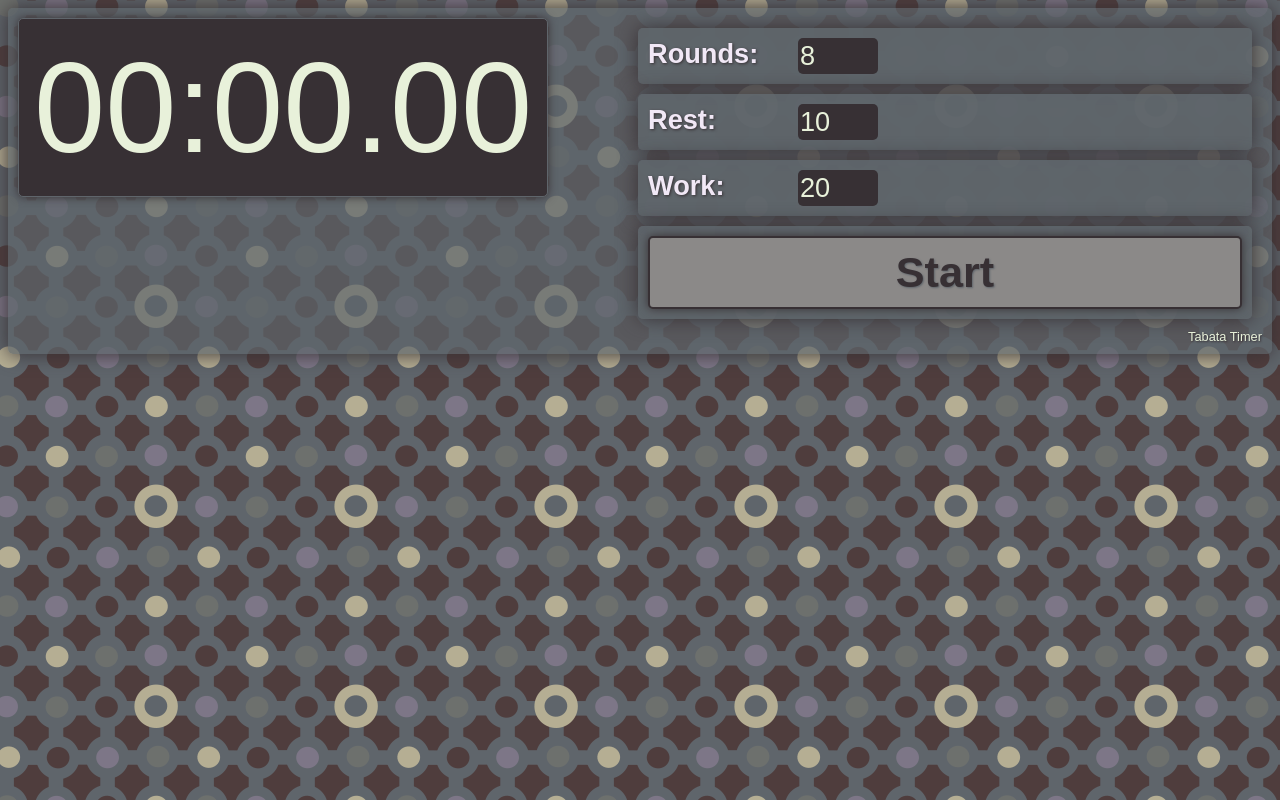
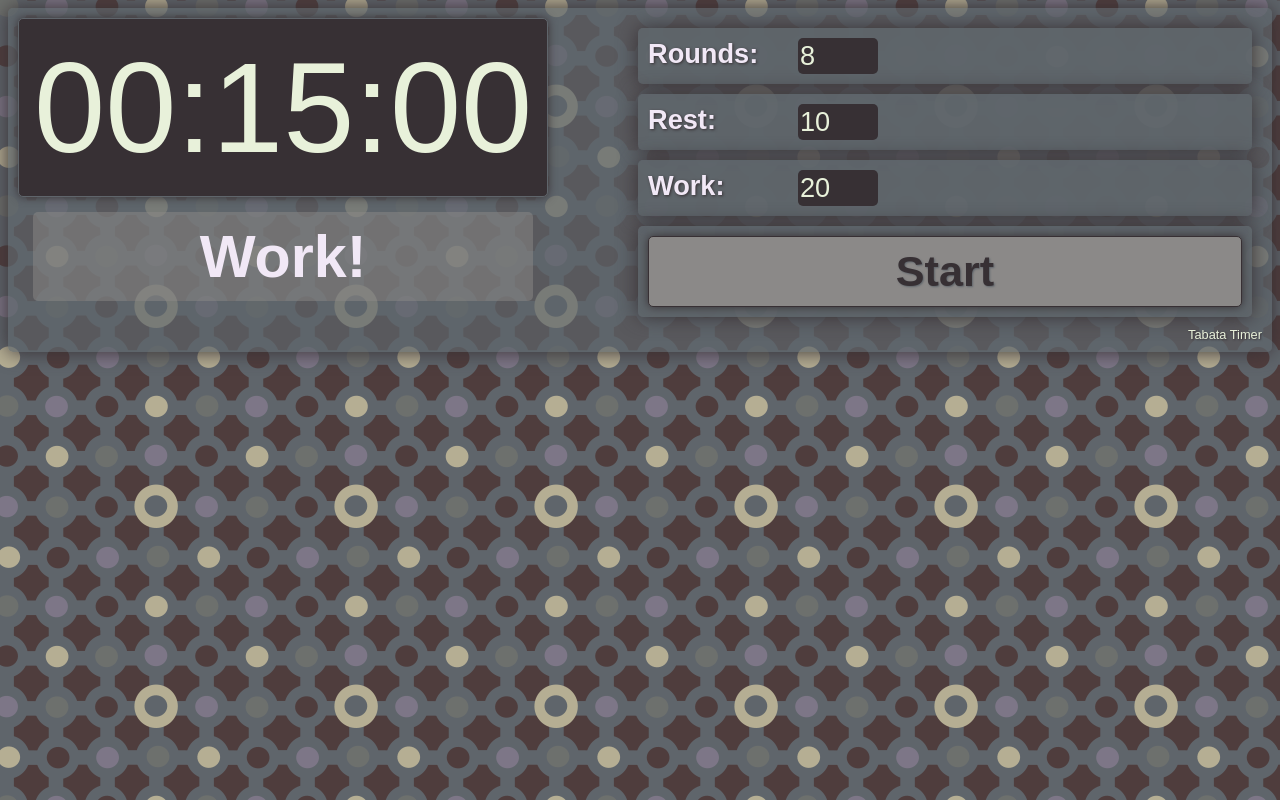
Before and after one commit to natemago/tabata-timer, a plain HTML site: page timer.html in a window 1280 px wide. Drawn offline with nearby package versions, Linux system fonts and the light colour scheme.

Commit message:
Testing the display

```diff
--- a/timer.css
+++ b/timer.css
@@ -44,8 +44,24 @@ http://www.colourlovers.com/palette/1196612/storm_at_lit_tower
    font-size: 8em;
    border: solid 1px #5F656B;
    box-shadow: 0px 0px 10px #373034;
+}
+
+.timer-notification-area{
    float: left;
 }
+
+.timer-info{
+   border-radius: 5px;
+   padding: 10px;
+   font-size: 3.7em;
+   color: #F1E8F6;
+   font-weight: bold;
+   background: rgba(139, 137, 136, 0.5);
+   margin: 15px;
+   text-align: center;
+}
+
+
 
 .timer-control-label{
    font-weight: bold;
@@ -70,7 +86,7 @@ http://www.colourlovers.com/palette/1196612/storm_at_lit_tower
 
 .timer-action{
    background: #8B8988;
-   border: solid 2px #373034;
+   border: solid 1px #373034;
    font-weight: bold;
    color: #373034;
    border-radius: 5px;
@@ -83,7 +99,7 @@ http://www.colourlovers.com/palette/1196612/storm_at_lit_tower
 
 .timer-action:hover{
    background: #373034;
-   border: solid 2px #373034;
+   border: solid 1px #373034;
    color: #E8F1DA;
    box-shadow: 0px 0px 10px #E8F1DA;
    text-shadow: 1px 1px 2px #5F656B;
--- a/timer.html
+++ b/timer.html
@@ -6,7 +6,12 @@
    </head>
    <body>
       <div class="timer-wrapper">
-         <div class="timer-display">00:00.00</div>
+         <div class="timer-notification-area">
+            <div class="timer-display">00:00.00</div>
+            <div class="timer-info">
+               Work!
+            </div>
+         </div>
          <div class="timer-controls">
             <div class="timer-control-set">
                <span class="timer-control-label">Rounds: </span>
@@ -21,7 +26,7 @@
                <input class="timer-control-input" value="20"></input>
             </div>
             <div class="timer-control-set">
-               <input type="button" class="timer-action" value="Start"/>
+               <input type="button" class="timer-action " value="Start"/>
             </div>
          </div>
          <div class="timer-footer">
--- a/timer.js
+++ b/timer.js
@@ -0,0 +1,88 @@
+(function($){
+   var schedule = function(callback, table, scope, error){
+      var i = 0;
+      var tick = function(){
+         if(i < table.length){
+            try{
+               callback.call(scope || window, table[i], i);
+               i++;
+               setTimeout(tick, table[i]);
+            }catch(e){
+               if(error)
+                  error(e, table[i], i);
+            }
+         }
+      };
+      if(table && table.length){
+         setTimeout(tick, table[i]);
+      }
+   };
+
+   var convertMillis = function(ms){
+      return {
+         minutes: Math.floor(ms/60000),
+         seconds: Math.floor(ms/1000)%60,
+         millis: ms%1000
+      };
+   };
+
+   var pad = function (n){
+      return n > 9 ? n+'':'0'+n;
+   };
+
+   var TBTimer = function(config){
+      this.resolution = config.resolution || 10;
+      config.specs = config.specs || {};
+      this.specs = {
+         rounds: config.specs.rounds || 8,
+         rest: config.specs.rest || 10,
+         work: config.specs.work || 20
+      };
+
+
+      this.displayEl = $('.timer-display')[0];
+
+
+      this.start = function(){};
+      this.stop  = function(){};
+      this.notify = function(message){};
+      this.updateDisplay = function(ms){
+         var tm = convertMillis(ms);
+         this.displayEl.innerHTML =
+            pad(tm.minutes) + ':' +
+            pad(tm.seconds) + ':' +
+            pad(Math.floor(tm.millis/10));
+      };
+
+      this._doRound = function(rn){
+         if(this.rounds[rn]){
+            var currentTime = new Date().getTime();
+            var elapsedTime = currentTime - this.rounds[rn].start;
+            this.updateDisplay(this.rounds[rn].total - elapsedTime);
+         }
+      };
+   };
+
+
+
+   $(document).ready(function(){
+      /*schedule(function(delay, count){
+         console.log('delay: ', delay,', count: ', count);
+      }, [1000,2000,3000,4000,5000,1000,1000,1000],
+      function(e){
+         console.log('Woops! ', e);
+      });
+      */
+      tm = new TBTimer({});
+      var total = 20000;
+      var start = new Date().getTime();
+      setInterval(function(){
+         var ms = total - (new Date().getTime() - start);
+         if(ms >= 0){
+            tm.updateDisplay( ms );
+         }
+      }, 10);
+
+   });
+
+})(jQuery);
```
